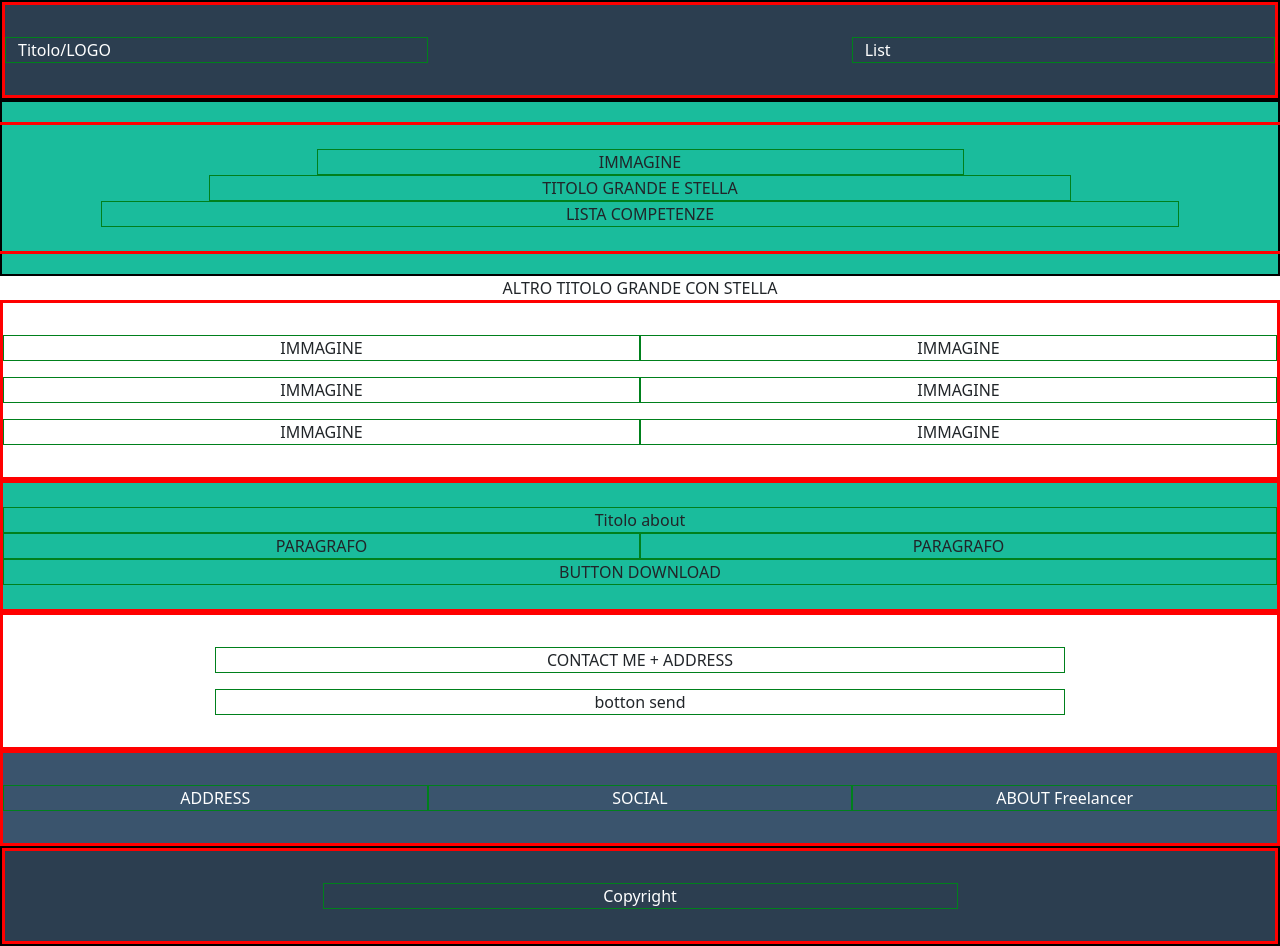
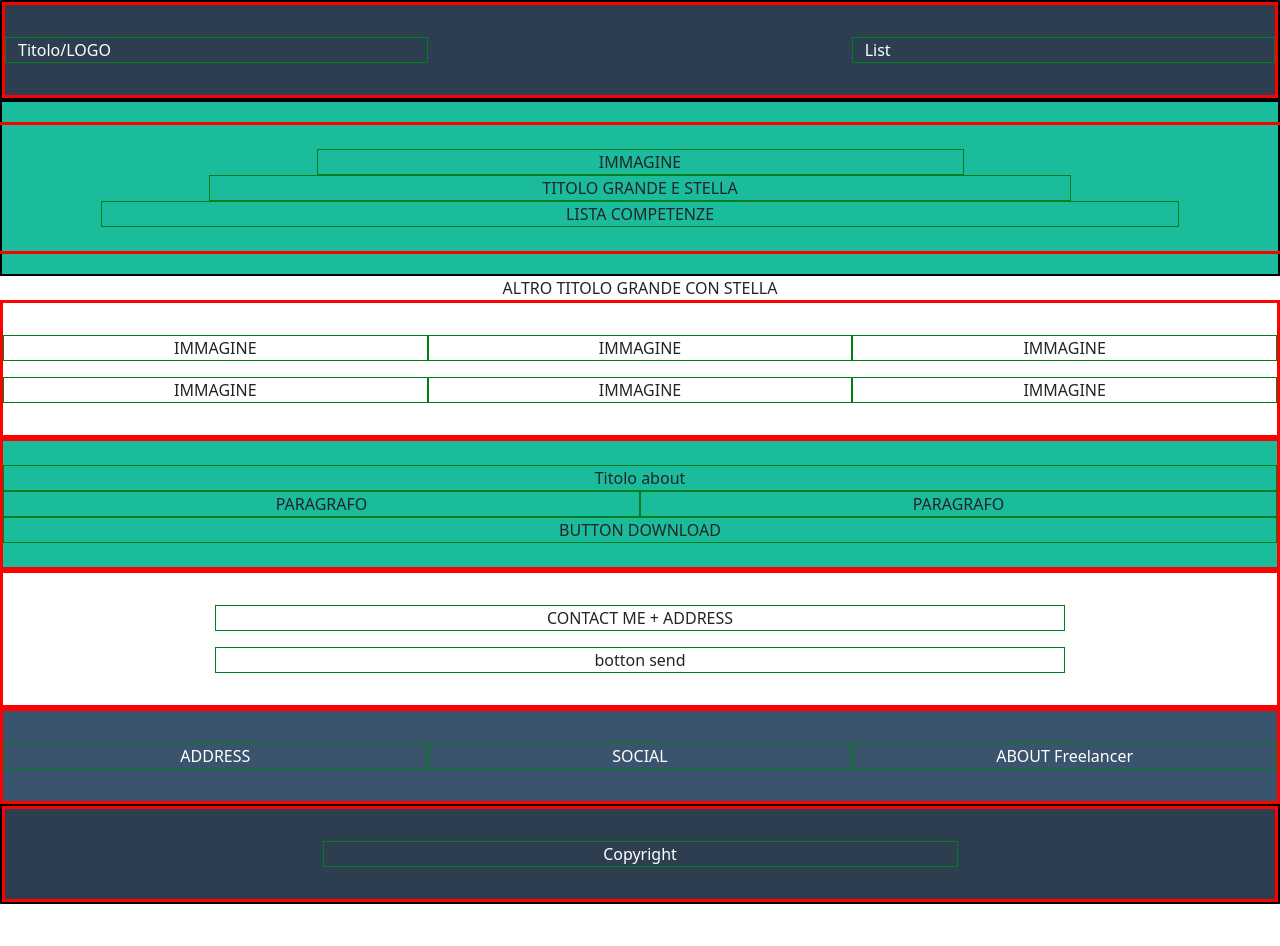
Before and after one commit to RiccardoGarbo/html-css-bootstrap-freelancer, a plain HTML site: page index.html in a window 1280 px wide. After the commit the page ends 904 px from the top, so only its background shows below. Drawn offline with nearby package versions, Linux system fonts and the light colour scheme.

Commit message:
added bootstrap large size

```diff
--- a/index.html
+++ b/index.html
@@ -41,12 +41,12 @@
     <section class="portfolio container-fluid text-center">
         <span>ALTRO TITOLO GRANDE CON STELLA</span>
         <div class="row py-4 row-cols-1 ">
-            <div class="col col-md-6 gx-2 my-2">IMMAGINE</div>
-            <div class="col col-md-6 gx-2 my-2">IMMAGINE</div>
-            <div class="col col-md-6 gx-2 my-2">IMMAGINE</div>
-            <div class="col col-md-6 gx-2 my-2">IMMAGINE</div>
-            <div class="col col-md-6 gx-2 my-2">IMMAGINE</div>
-            <div class="col col-md-6 gx-2 my-2">IMMAGINE</div>
+            <div class="col col-md-6 col-lg-4 my-2">IMMAGINE</div>
+            <div class="col col-md-6 col-lg-4 my-2">IMMAGINE</div>
+            <div class="col col-md-6 col-lg-4 my-2">IMMAGINE</div>
+            <div class="col col-md-6 col-lg-4 my-2">IMMAGINE</div>
+            <div class="col col-md-6 col-lg-4 my-2">IMMAGINE</div>
+            <div class="col col-md-6 col-lg-4 my-2">IMMAGINE</div>
         </div>
     </section>
     <section class="about container-fluid text-center">
```
